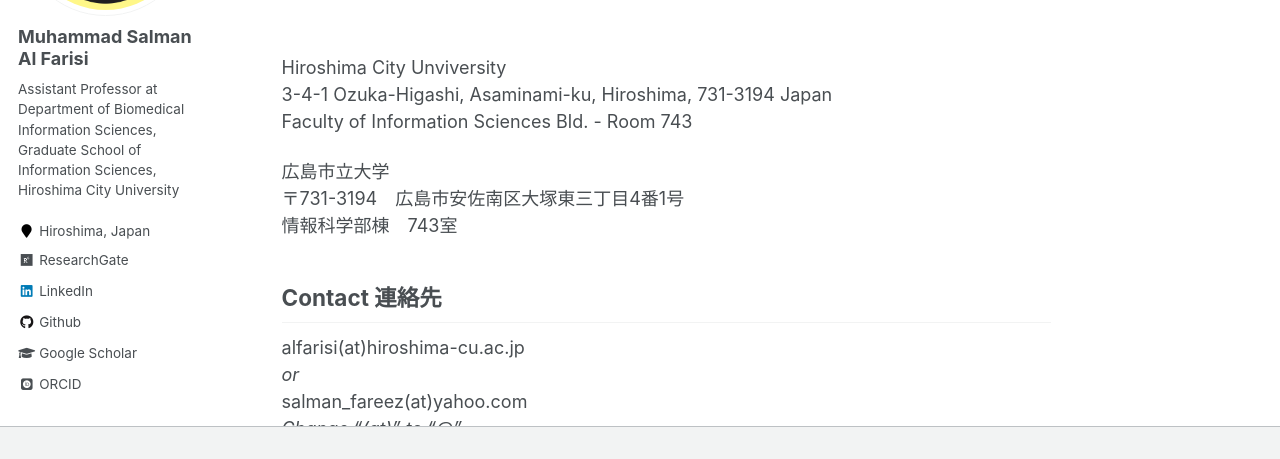
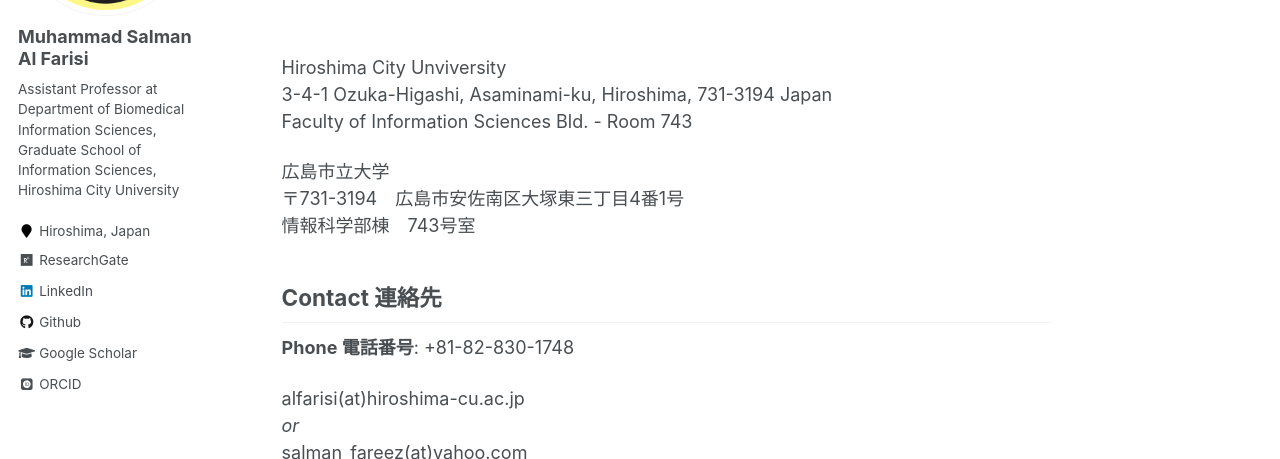
Before and after one commit to msalfarisi/msalfarisi.github.io, a Jekyll site: the page built from _pages/home.md, in a window 1280 px wide and 900 px high, scrolled down 1946 px, cut to the strip 195-654 px from the top of the window. Built offline with Jekyll 4.4.1, drawn with Linux system fonts in a browser that asks for light colours; some web fonts are replaced.

Commit message:
Update home.md

```diff
--- a/_pages/home.md
+++ b/_pages/home.md
@@ -231,9 +231,11 @@ Faculty of Information Sciences Bld. - Room 743
 
 広島市立大学<br>
 〒731-3194　広島市安佐南区大塚東三丁目4番1号<br>
-情報科学部棟　743室
+情報科学部棟　743号室
 
 ## Contact 連絡先
+
+**Phone 電話番号**: +81-82-830-1748
 
 alfarisi(at)hiroshima-cu.ac.jp
 *or*
```
